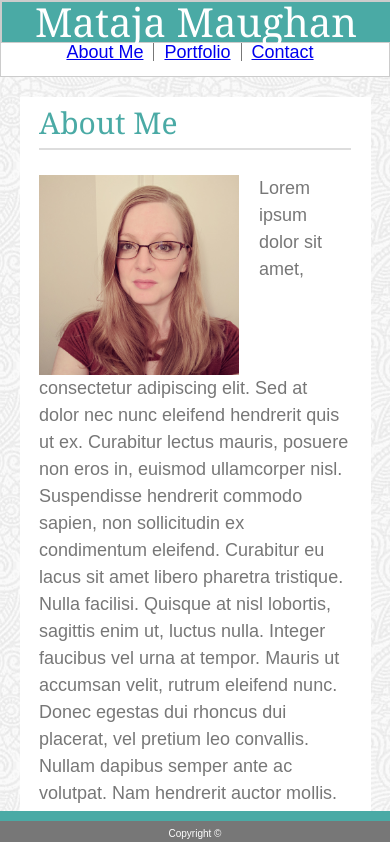
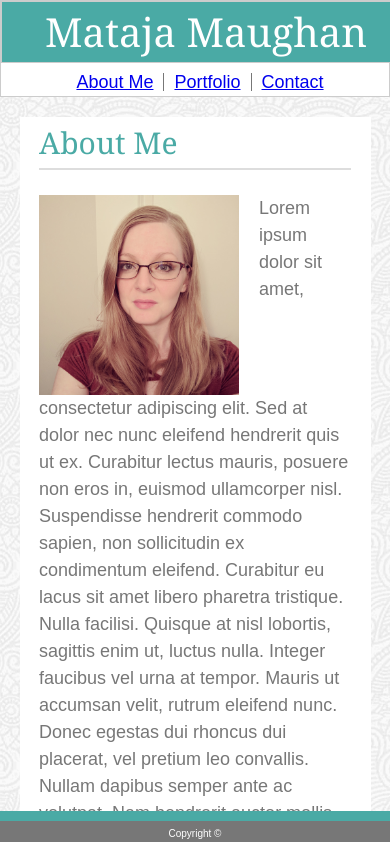
Before and after one commit to TajaMaughan/Responsive-Portfolio, a plain HTML site: page index.html in a window 390 px wide. Shown: the top 842 px of the page. Drawn offline with Linux system fonts and the light colour scheme.

Commit message:
heading adjustment

```diff
--- a/assets/css/style.css
+++ b/assets/css/style.css
@@ -372,7 +372,7 @@ textarea {
 @media only screen and (max-width: 640px) {
 	header {
 		display: block;
-		height: 75px;
+		height: 95px;
 	}
 
 	.name {
@@ -381,7 +381,7 @@ textarea {
 		margin: auto;
 		justify-content: center;
 		font-size: 40px;
-		padding: 0;
+		padding: 10px;
 	}
 
 	.menu {
@@ -389,7 +389,8 @@ textarea {
 		float: none;
 		margin: auto;
 		justify-content: center;
-		padding: 0;
+		align-content: center;
+		padding: 10px;
 	}
 
 	.block {
```
